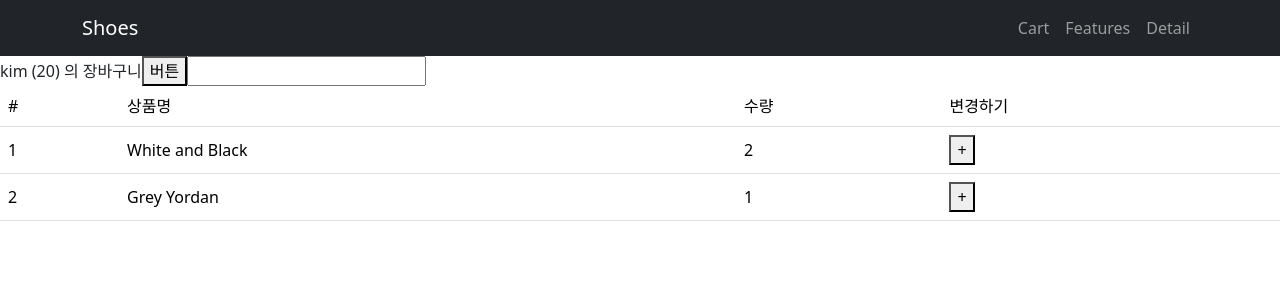
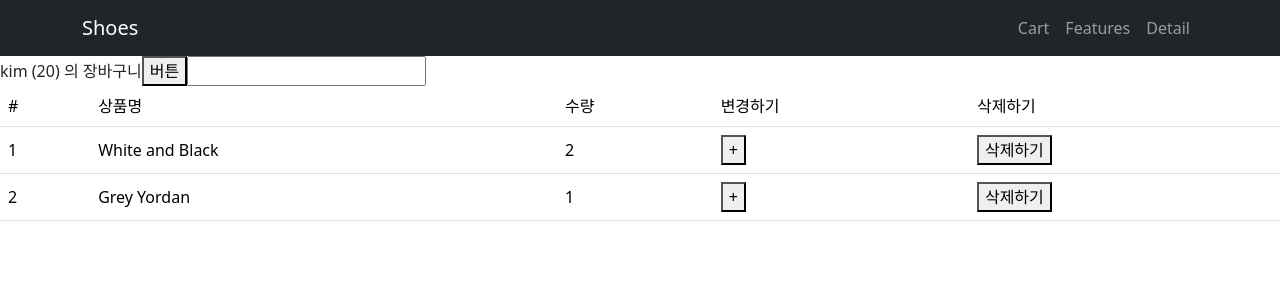
Before and after one commit to gangsuuu/BasiceReact, a React (Create React App) app: page /cart in a window 1280 px wide. Shown: the top 300 px of the page. Built offline with nearby package versions, Linux system fonts and the light colour scheme.

Commit message:
'06_24_redex_finish'

```diff
--- a/src/routes/Cart.js
+++ b/src/routes/Cart.js
@@ -2,7 +2,7 @@ import { Table } from "react-bootstrap";
 import { useDispatch, useSelector } from "react-redux";
 import { addAge, changeName } from "../store/userSlice";
 import { useState } from "react";
-import { addCount } from "../store.js";
+import { addCount, removeCart } from "../store.js";
 
 export function Cart() {
 
@@ -47,6 +47,7 @@ export function Cart() {
                     <th>상품명</th>
                     <th>수량</th>
                     <th>변경하기</th>
+                    <th>삭제하기</th>
                     </tr>
                 </thead>
                 {
@@ -58,12 +59,21 @@ export function Cart() {
                             <td>{item.name}</td>
                             <td>{item.count}</td>
                             <td><button
-                            onClick ={
-                                () => {
-                                    dispatch(addCount(item.id))
+                                onClick ={
+                                    () => {
+                                        dispatch(addCount(item.id))
+                                    }
                                 }
-                            }
                             >+</button></td>
+                            <td><button
+                                onClick = {
+                                    () => {
+                                        dispatch(removeCart(item.id))
+                                    }
+                                }
+                            >
+                                삭제하기
+                            </button></td>
                             </tr>
                         </tbody>
                         )})
--- a/src/store.js
+++ b/src/store.js
@@ -16,18 +16,24 @@ let items = createSlice({
       count.count += 1
     },
     addCart (state,action) {
-      state.push(action.payload)
-      // state.push({
-      //   name : action.payload.name,
-      //   id : action.payload.id,
-      //   count : action.payload.count,
-      // })
-      console.log(state[2].count)
+      let checkRepaet = state.find(value => value.id === action.payload.id)
+
+        if(!checkRepaet) {
+          state.push(action.payload)
+        } else {
+          checkRepaet.count = Number(action.payload.count) + Number(checkRepaet.count)
+        }
+    },
+    removeCart (state, action){
+
+      const newState =  state.filter((item) => item.id !== action.payload)
+
+      return newState
     }
   }
 })
 
-export let { addCount, addCart } = items.actions
+export let { addCount, addCart, removeCart } = items.actions
 
 
 export default configureStore({
```
